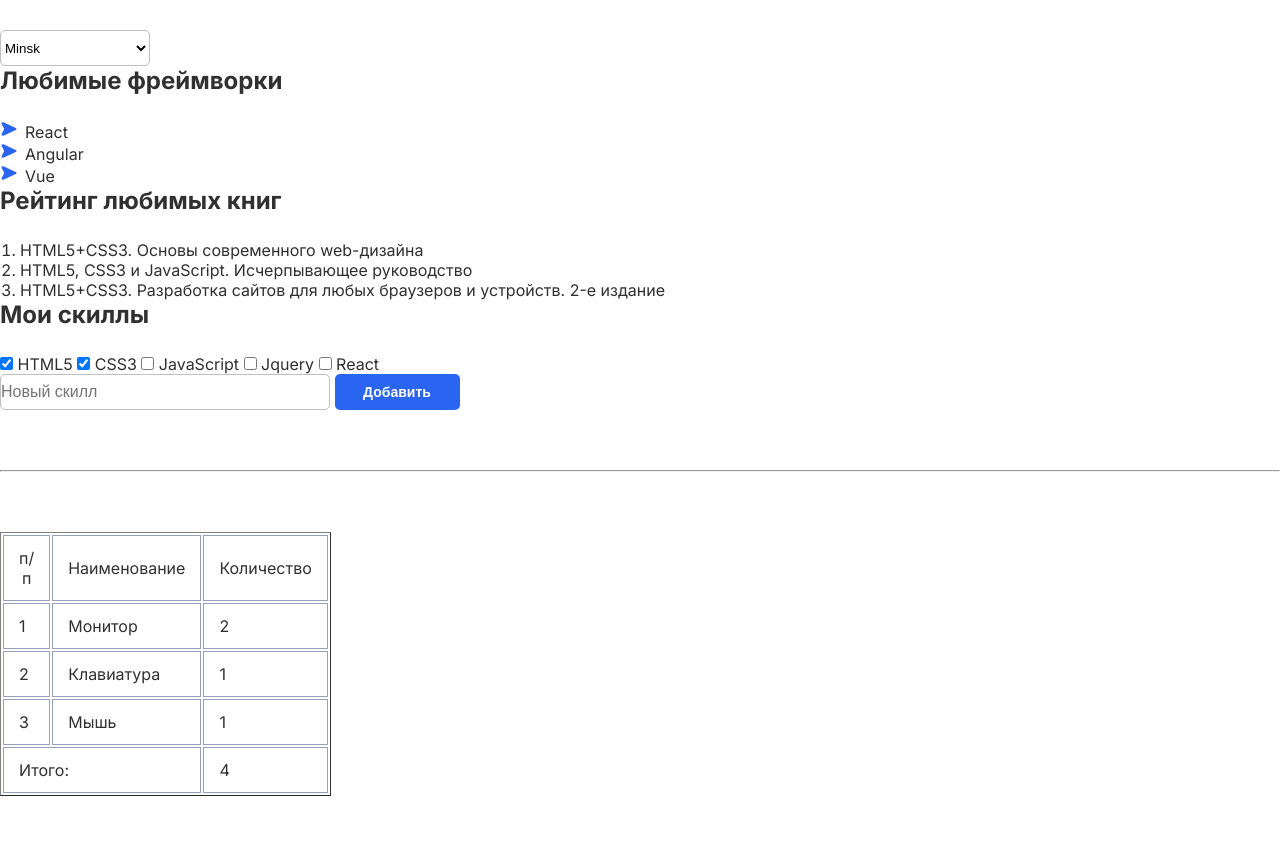
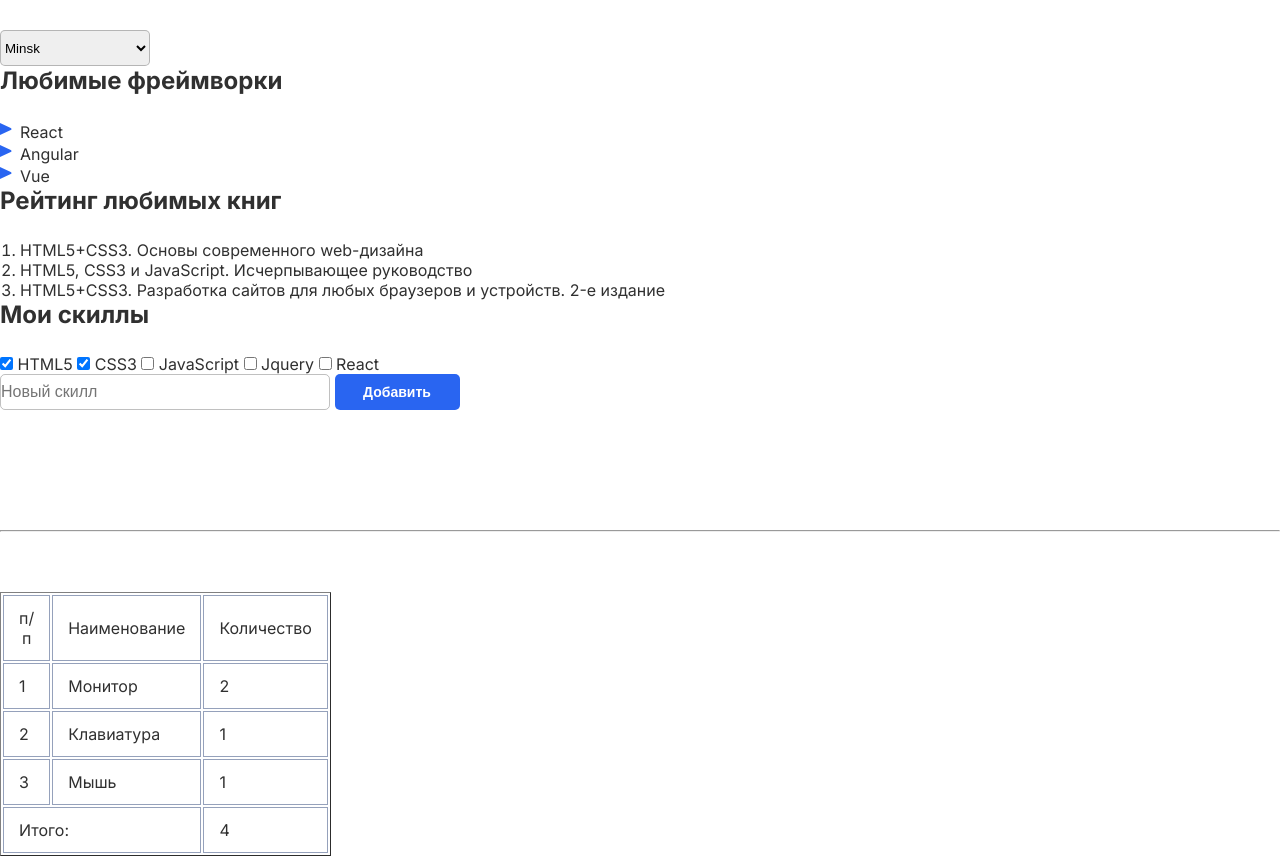
Before and after one commit to nuriyanagimova/2-hw-with-auto-test-html-css-main, a plain HTML site: page index.html in a window 1280 px wide. Shown: the part 940-1799 px from the top of the page. Drawn offline with Linux system fonts and the light colour scheme.

Commit message:
new corrections

```diff
--- a/style.css
+++ b/style.css
@@ -69,8 +69,8 @@ select {
     border-radius: 5px;
     width: 150px;
     height: 36px;
-    background: rgba(255, 255, 255, 0);
     background-repeat: no-repeat;
+
 
 
 }
@@ -88,13 +88,13 @@ select {
 .frameworks-list {
     /* Стили для маркированного списка во второй секции */
     list-style-image: url(./asset/fotos/solar_map-arrow-up-bold.svg);
-    padding: 0px 0px 0px 25px;
+    padding: 0px 20px;
 
 }
 
 .books-list {
     /* Стили для нумерованного списка во второй секции */
-    padding: 0px 0px 0px 20px;
+    padding: 0px 20px;
     font-size: 16px;
     color: #303030;
 
@@ -134,7 +134,7 @@ select {
 
 .line {
     /* Стили для линии */
-    margin: 0px 0px  60px;
+    margin: 60px 0px;
 }
 
 table {
@@ -142,7 +142,7 @@ table {
     margin-bottom: 100px;
     width: 300px;
     height: 40px;
-    font-size: 16px; ;
+    font-size: 14px; ;
 
 
 }
```
